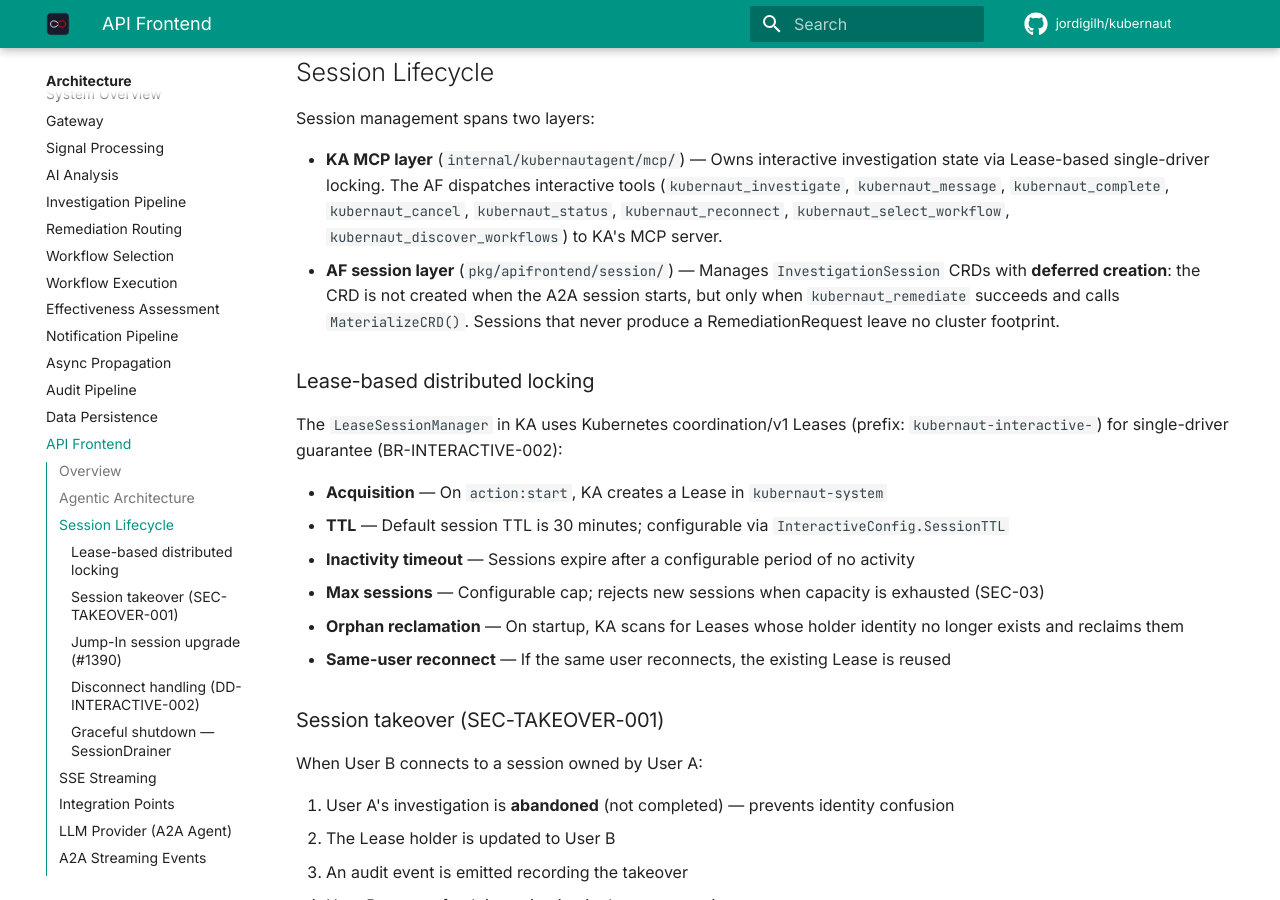
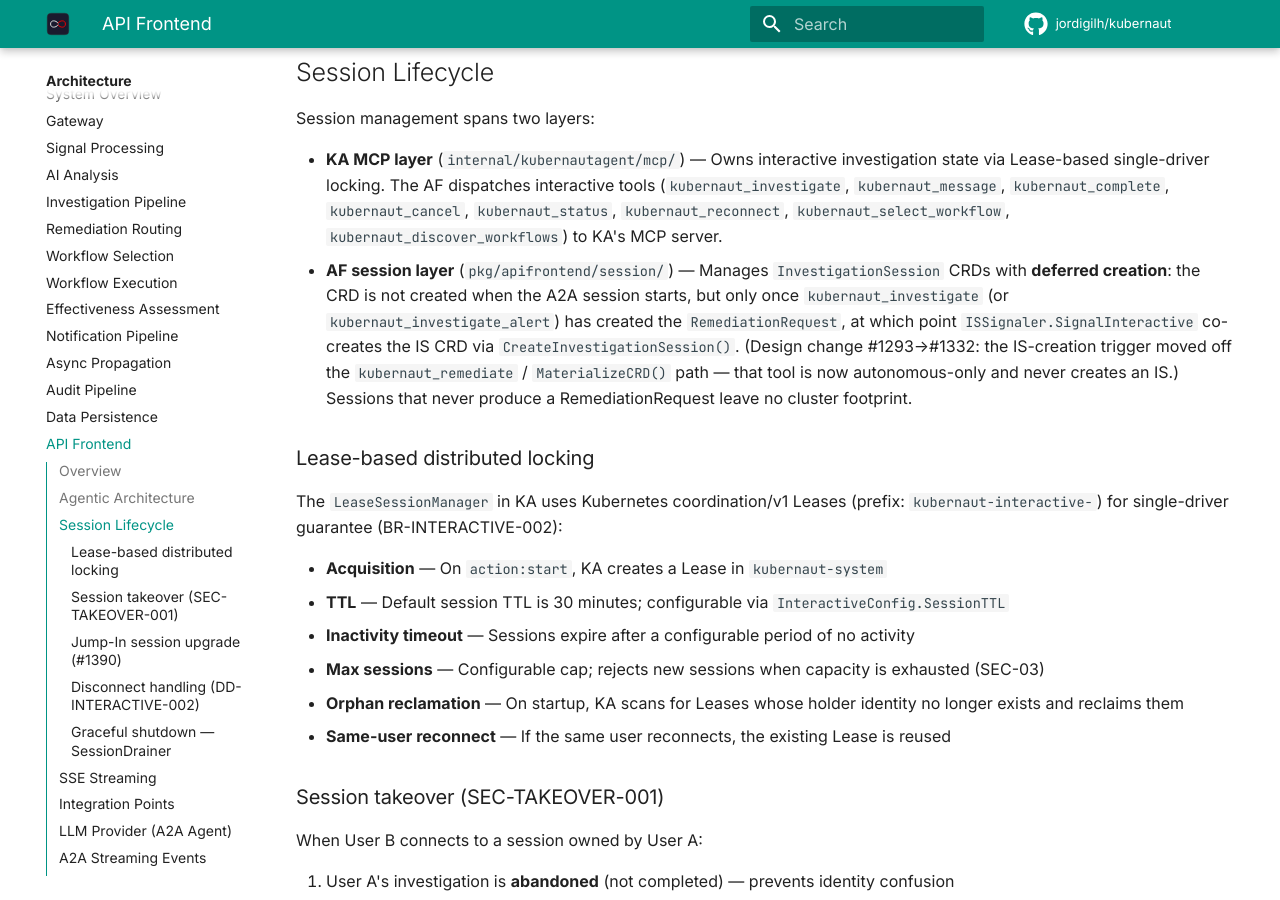
Before and after one commit to jordigilh/kubernaut-docs, an MkDocs documentation site: the page built from docs/architecture/apifrontend.md, in a window 1280 px wide and 900 px high, scrolled down 1201 px. Built offline with MkDocs 1.6.1 and Material for MkDocs 9.7.7, drawn with Linux system fonts in a browser that asks for light colours; comment, search, counter and statistics services are not loaded; the version menu is left out.

Commit message:
docs: fix stale RR-creation attribution in API Frontend tab and architecture page
Prompted by a check for consistency between the pipeline diagram and its
click-through tabs (the diagram change didn't require this, but checking
surfaced a real, pre-existing inaccuracy).

index.md's 'API Frontend (v1.5)' tab said:

    3. Select — Operator picks a workflow via kubernaut_select_workflow
       -> KA creates the RemediationRequest

This was wrong on both counts, confirmed by reading the actual handlers:

- WHO creates it: pkg/apifrontend/tools/ka_investigate_mcp.go and
  af_investigate_alert.go both call HandleCreateRR with the AF's own
  controller-runtime client (cfg.Client) -- the same function
  kubernaut_remediate (pkg/apifrontend/tools/ka_remediate.go) uses. AF
  creates the RemediationRequest via its own ServiceAccount in every
  path; KA is never involved in the CRD write.
- WHEN it's created: RR + InvestigationSession are co-created together
  at the *Investigate* step (kubernaut_investigate's ISSignaler.
  SignalInteractive -> session.CRDSessionService.CreateInvestigationSession),
  not deferred to the later *Select* step.

apifrontend.md's Session Lifecycle section had the same root cause: it
still described the pre-#1293->#1332 design where MaterializeCRD() was
called from a kubernaut_remediate callback. Per
docs/tests/1293/TEST_PLAN_INTERACTIVE_INVESTIGATION.md ('Design change
#1293->#1332: IS CRD creation moved from af_create_rr callback
(MaterializeCRD) to kubernaut_investigate via ISSignaler.
SignalInteractive... prevents autonomous investigate-and-fix flows from
creating IS CRDs') and pkg/apifrontend/agent/root.go's own comment ('IS
CRD creation moved to kubernaut_investigate ISSignaler... MaterializeCRD
is no longer called from this callback'), kubernaut_remediate is
autonomous-only post-#1332 and never creates an IS.

Both docs updated to match current code. Re-verified with
mkdocs build --strict.

Co-authored-by: Cursor <cursoragent@cursor.com>

```diff
--- a/docs/architecture/apifrontend.md
+++ b/docs/architecture/apifrontend.md
@@ -125,7 +125,7 @@ The AF sits between external clients and the Kubernaut Engine, handling:
 Session management spans two layers:
 
 - **KA MCP layer** (`internal/kubernautagent/mcp/`) — Owns interactive investigation state via Lease-based single-driver locking. The AF dispatches interactive tools (`kubernaut_investigate`, `kubernaut_message`, `kubernaut_complete`, `kubernaut_cancel`, `kubernaut_status`, `kubernaut_reconnect`, `kubernaut_select_workflow`, `kubernaut_discover_workflows`) to KA's MCP server.
-- **AF session layer** (`pkg/apifrontend/session/`) — Manages `InvestigationSession` CRDs with **deferred creation**: the CRD is not created when the A2A session starts, but only when `kubernaut_remediate` succeeds and calls `MaterializeCRD()`. Sessions that never produce a RemediationRequest leave no cluster footprint.
+- **AF session layer** (`pkg/apifrontend/session/`) — Manages `InvestigationSession` CRDs with **deferred creation**: the CRD is not created when the A2A session starts, but only once `kubernaut_investigate` (or `kubernaut_investigate_alert`) has created the `RemediationRequest`, at which point `ISSignaler.SignalInteractive` co-creates the IS CRD via `CreateInvestigationSession()`. (Design change #1293→#1332: the IS-creation trigger moved off the `kubernaut_remediate` / `MaterializeCRD()` path — that tool is now autonomous-only and never creates an IS.) Sessions that never produce a RemediationRequest leave no cluster footprint.
 
 ### Lease-based distributed locking
 
```
Also changed, not shown: docs/index.md (+3 -3 lines).
